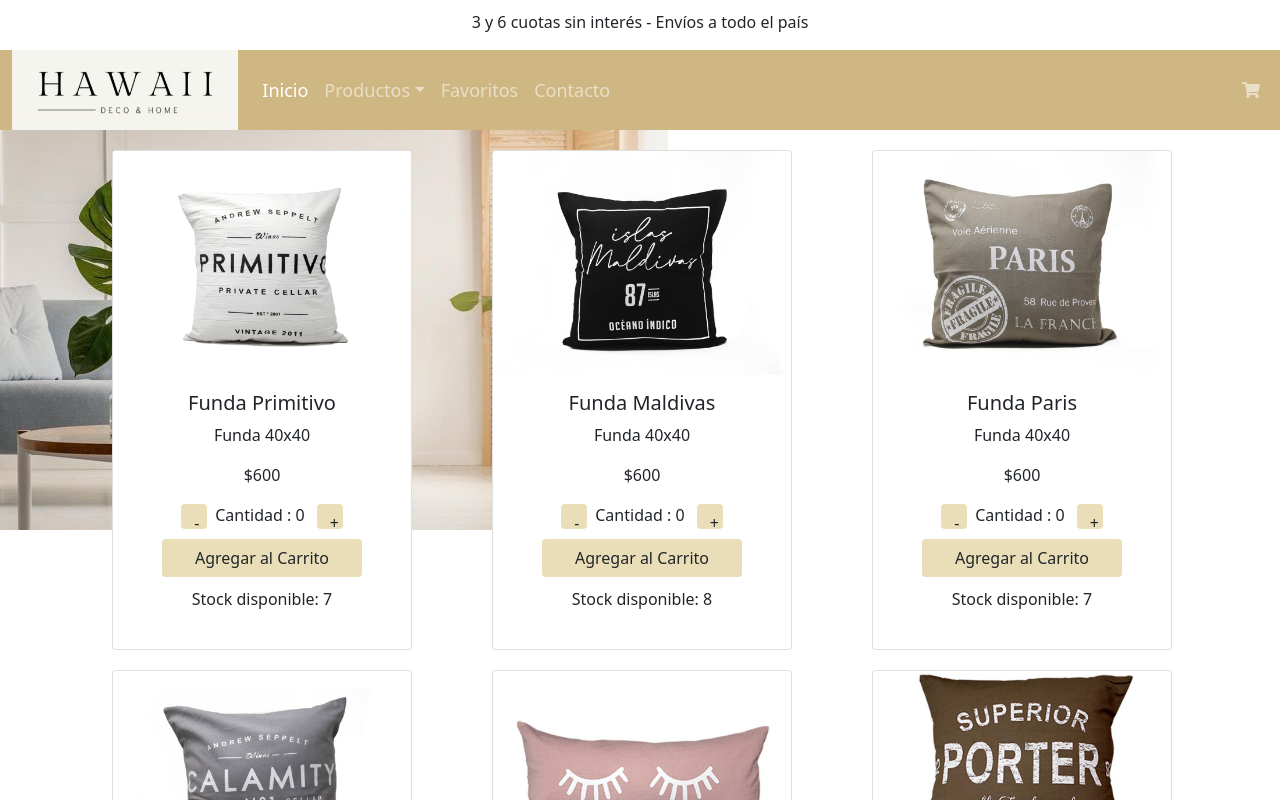
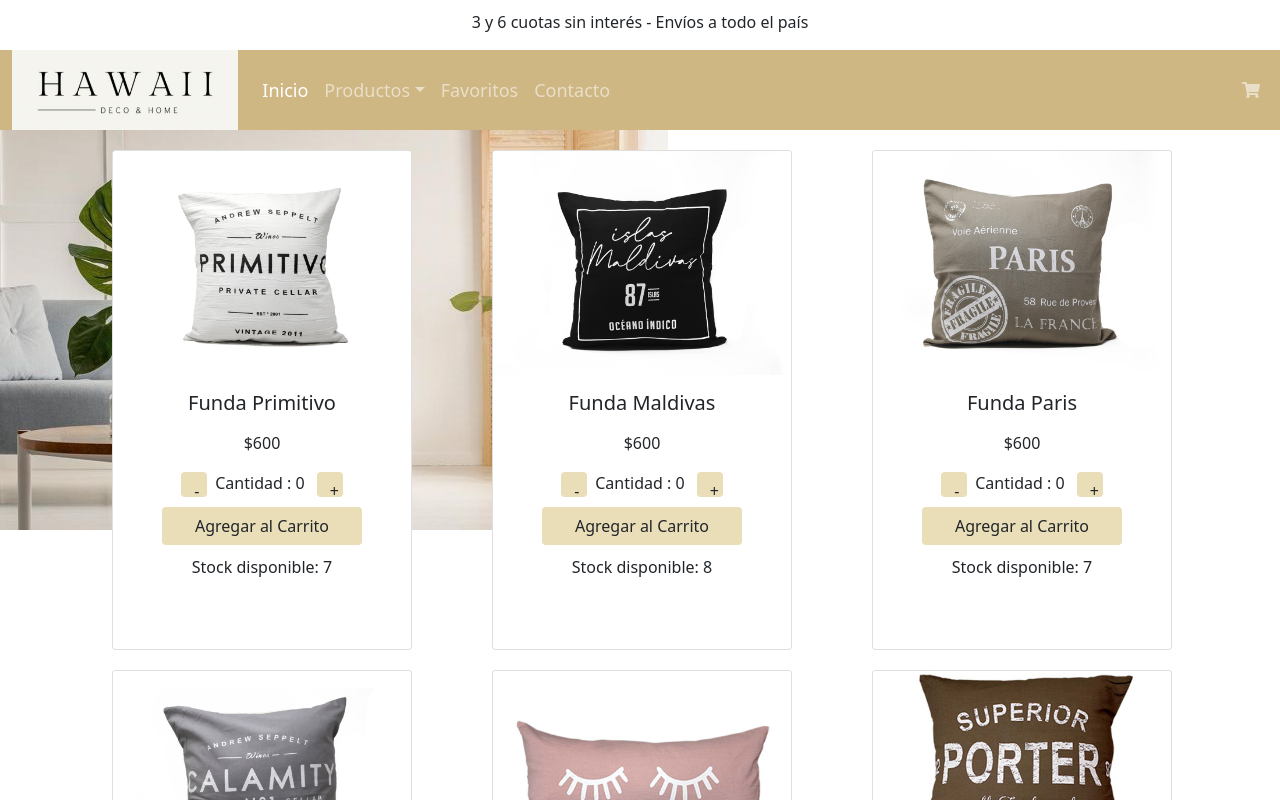
Before and after one commit to yamilalopez/reactyl, a React (Create React App) app: page / in a window 1280 px wide. Shown: the top 800 px of the page. Built offline with nearby package versions, Linux system fonts and the light colour scheme.

Commit message:
agregue medidas

```diff
--- a/src/Components/Item/Item.js
+++ b/src/Components/Item/Item.js
@@ -1,7 +1,7 @@
 import React, { useState } from 'react';
 import '../Item/Item.css';
 
-const Item = ({nombre , stock , precio , img , addToCartWidget}) => {
+const Item = ({nombre , stock , precio , img , medidas , addToCartWidget}) => {
 
     const [cantidad , setCantidad] = useState(0)
 
@@ -20,7 +20,7 @@
             <img src={img} class="card-img-top" alt="..."/>
             <div class="card-body">
               <h5 class="card-title">{nombre}</h5>
-              <p class="card-text">Funda 40x40</p>
+              <p class="card-text">{medidas}</p>
               <p class="card-text">${precio}</p>
               <div className="">
                     <button onClick={()=>remove()} className="btn col-xs-6  botonCantidad">-</button>
```
